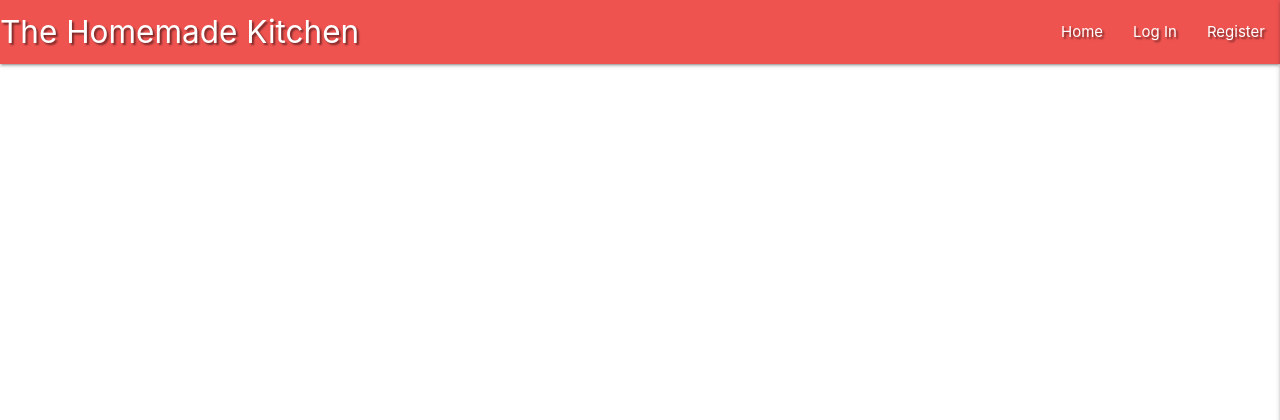
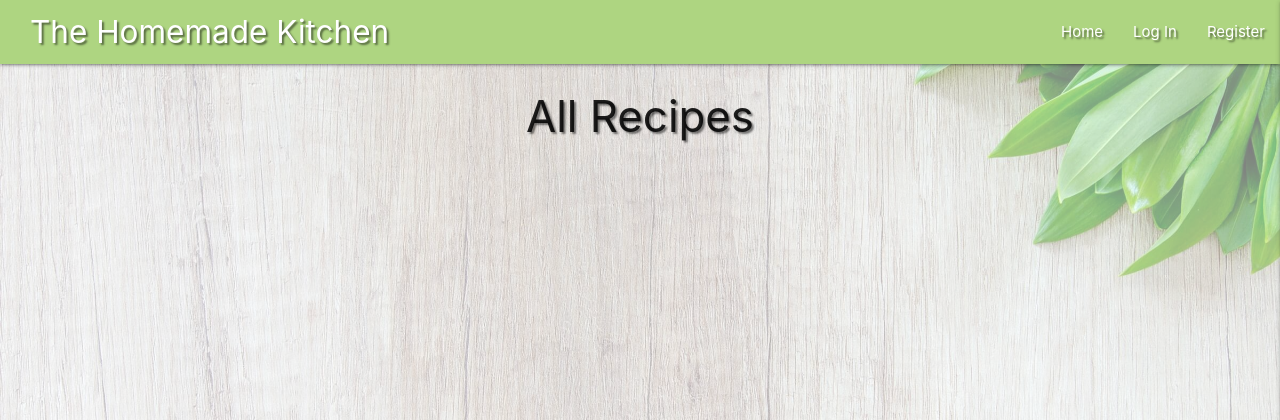
Before and after one commit to maialenz/CookBook, a Flask app: page / in a window 1280 px wide. Shown: the top 420 px of the page. Run offline with Flask 2, Linux system fonts and the light colour scheme; data that the repository does not hold is empty; some libraries are stand-ins or nearby versions; some web fonts are replaced.

Commit message:
add pagecloud hover effect links to head and update button effects

```diff
--- a/static/css/style.css
+++ b/static/css/style.css
@@ -3,7 +3,7 @@
 /*..........GENERAL......... */
 
 .text-shadow {
-    text-shadow: 2px 2px 2px rgba(0,0,0,0.5);
+    text-shadow: 2px 2px 2px rgba(0, 0, 0, 0.5);
 }
 
 h4 {
@@ -12,8 +12,29 @@ h4 {
     font-size: 20px;
     text-transform: uppercase;
 }
+
+/* code taken from: https://coder-coder.com/background-image-opacity/ */
+body::before {
+    content: "";
+    background: url('/static/images/wood-background.jpg') no-repeat center center fixed;
+    opacity: 0.5;
+    top: 0;
+    left: 0;
+    bottom: 0;
+    right: 0;
+    position: absolute;
+    z-index: -1;
+    -webkit-background-size: cover;
+    -moz-background-size: cover;
+    -o-background-size: cover;
+    background-size: cover;
+}
+
 /*..........HEADER.......... */
 
+.brand-logo {
+    margin-left: 30px;
+}
 
 /*..........FLASHED MESSAGES.........*/
 
@@ -22,6 +43,3 @@ h4 {
 }
 
 /*...........MEDIA QUERIES..........*/
-@media screen {
-
-}
--- a/templates/base.html
+++ b/templates/base.html
@@ -5,11 +5,23 @@
     <meta charset="UTF-8">
     <meta http-equiv="X-UA-Compatible" content="IE=edge">
     <meta name="viewport" content="width=device-width, initial-scale=1.0">
+    <meta name="description"
+        content="A website to store your favourite recipes and get ideas for your next culinary creations!" />
+    <meta name="keywords"
+        content="food, recipe, cook, kitchen, homemade, cookbook, courses, vegetarian, table, ingredients, seasoning, spicy" />
+    <meta name="author" content="Maialen Zumeta" />
+
+    <title>The Homemade Kitchen</title>
+
+
     <link rel="stylesheet" href="https://cdnjs.cloudflare.com/ajax/libs/font-awesome/5.15.4/css/all.min.css"
         integrity="sha512-1ycn6IcaQQ40/MKBW2W4Rhis/DbILU74C1vSrLJxCq57o941Ym01SwNsOMqvEBFlcgUa6xLiPY/NS5R+E6ztJQ=="
         crossorigin="anonymous" referrerpolicy="no-referrer" />
     <link rel="stylesheet" href="https://cdnjs.cloudflare.com/ajax/libs/materialize/1.0.0/css/materialize.min.css"
         type="text/css">
+    <link rel="stylesheet" href="https://cdnjs.cloudflare.com/ajax/libs/hover.css/2.3.1/css/hover-min.css"
+        integrity="sha512-csw0Ma4oXCAgd/d4nTcpoEoz4nYvvnk21a8VA2h2dzhPAvjbUIK6V3si7/g/HehwdunqqW18RwCJKpD7rL67Xg=="
+        crossorigin="anonymous" />
     <link rel="stylesheet" href="{{ url_for('static', filename='css/style.css') }}" type="text/css">
 
     {% block styles %}
@@ -25,19 +37,19 @@
     <link rel="shortcut icon" href="{{ url_for('static', filename='images/favicon/favicon.ico') }}">
     <link rel="manifest" href="{{ url_for('static', filename='images/favicon/site.webmanifest') }}">
 
-    <title>The Homemade Kitchen</title>
 
 </head>
 
 <body>
     <header>
         <!-- top navbar-->
-        <nav class="nav-extended text-shadow red lighten-1" id="navbar">
+        <nav class="nav-extended text-shadow light-green lighten-2" id="navbar">
             <div class="nav-wrapper">
                 <a href="{{ url_for('get_recipes') }}" class="brand-logo ">The Homemade Kitchen</a>
                 <a href="#" data-target="mobile-demo" class="sidenav-trigger right"><i class="fas fa-bars"></i></a>
                 <ul class="right hide-on-med-and-down">
                     <li><a href="{{ url_for('get_recipes') }}">Home</a></li>
+                    <!--Displays navbar links only for registered users-->
                     {% if session.user %}
                     <li><a href="{{ url_for('profile', username=session['user']) }}">Profile</a></li>
                     <li><a href="#">Add Recipe</a></li>
@@ -57,6 +69,7 @@
                 <h4 class="center-align red-text text-lighten-1">The Homemade Kitchen</h4>
             </li>
             <li><a href="{{ url_for('get_recipes') }}">Home</a></li>
+            <!--Displays navbar links only for registered users-->
             {% if session.user %}
             <li><a href="{{ url_for('profile', username=session['user']) }}">Profile</a></li>
             <li><a href="#">Add Recipe</a></li>
@@ -70,8 +83,8 @@
 
     </header>
 
+    <section>
 
-    <section>
         <!-- show flash messages here-->
         {% with messages = get_flashed_messages() %}
         {% if messages %}
@@ -98,6 +111,9 @@
     <!--jQuery-->
     <script src="https://code.jquery.com/jquery-3.6.0.min.js"
         integrity="sha256-/xUj+3OJU5yExlq6GSYGSHk7tPXikynS7ogEvDej/m4=" crossorigin="anonymous"></script>
+    <script src="https://cdnjs.cloudflare.com/ajax/libs/popper.js/1.14.7/umd/popper.min.js"
+        integrity="sha384-UO2eT0CpHqdSJQ6hJty5KVphtPhzWj9WO1clHTMGa3JDZwrnQq4sF86dIHNDz0W1" crossorigin="anonymous">
+    </script>
     <!--Materialize JS-->
     <script src="https://cdnjs.cloudflare.com/ajax/libs/materialize/1.0.0/js/materialize.min.js"></script>
     <!--Custom JS-->
--- a/templates/login.html
+++ b/templates/login.html
@@ -42,7 +42,7 @@
     <div class="col s12">
         <p class="center-align">
             Still not part of the family? <br>
-            <a href="{{ url_for('register') }}" class="red-text text-lighten-1">Join Us Here!</a>
+            <a href="{{ url_for('register') }}" class="red-text text-lighten-1 btn-small white hvr-grow">Join Us Here!</a>
         </p>
     </div>
 </div>
--- a/templates/profile.html
+++ b/templates/profile.html
@@ -1,5 +1,6 @@
 {% extends "base.html" %}
-<!--Register form -->
+<!--User's Profile Page-->
+
 {% block content %}
 
 <div class="row">
@@ -13,5 +14,4 @@
     </div>
 </div>
 
-
 {% endblock %}
--- a/templates/recipes.html
+++ b/templates/recipes.html
@@ -1,27 +1,33 @@
 {% extends "base.html" %}
 {% block content %}
 
+    <h3 class="center-align text-shadow">All Recipes</h3>
+
+    <!--iterate through recipes on db and display them in cards-->
     <div class="row">
         {% for recipe in recipes %}
         <div class="col s12 m6">
             <div class="card">
                 <div class="card-image">
                     <img src="{{ recipe.image_url }}">
-                    <a class="btn-floating halfway-fab waves-effect waves-light green">
+                    <a class="btn-floating halfway-fab waves-effect waves-light green hvr-grow">
                         <i class="fas fa-pen"></i>
                     </a>
                 </div>
                 <div class="card-content">
-                    <span class="card-title text-shadow"><strong>{{ recipe.recipe_name }}</strong></span>
+                    <span class="card-title"><strong>{{ recipe.recipe_name }}</strong></span>
+                    {% if recipe.vegetarian == "on" %}
+                    <i class="fas fa-carrot light-green-text text-lighten-1 tooltipped"
+                    data-position="right" data-tooltip="Vegetarian"></i>
+                {% endif %}
                     <p>{{ recipe.recipe_description }}</p>
-                    <a class="btn-floating halfway-fab waves-effect waves-light red">
+                    <a class="btn-floating halfway-fab waves-effect waves-light red hvr-grow">
                         <i class="fas fa-trash-alt"></i>
                     </a>
-                    {% if recipe.vegetarian == "on" %}
-                        <i class="fas fa-carrot light-green-text text-lighten-1 tooltipped"
-                        data-position="bottom" data-tooltip="Vegetarian"></i>
-                    {% endif %}
 
+                </div>
+                <div class="card-action center-align">
+                    <a href="#" class="white-text text-darken-3 btn-small hvr-float-shadow">See full recipe</a>
                 </div>
             </div>
         </div>
```
Also changed, not shown: README.md, static/images/avocado-background.jpg (added), static/images/background.jpg (added), static/images/logo-circle.png (deleted), static/images/measuring-background.jpg (added), static/images/wood-background.jpg (added). Lines whose indentation alone changed are shown as unchanged.
